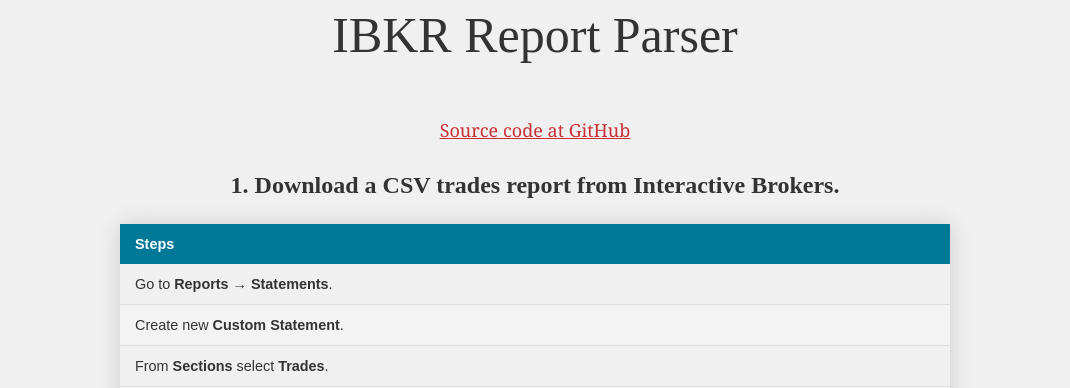
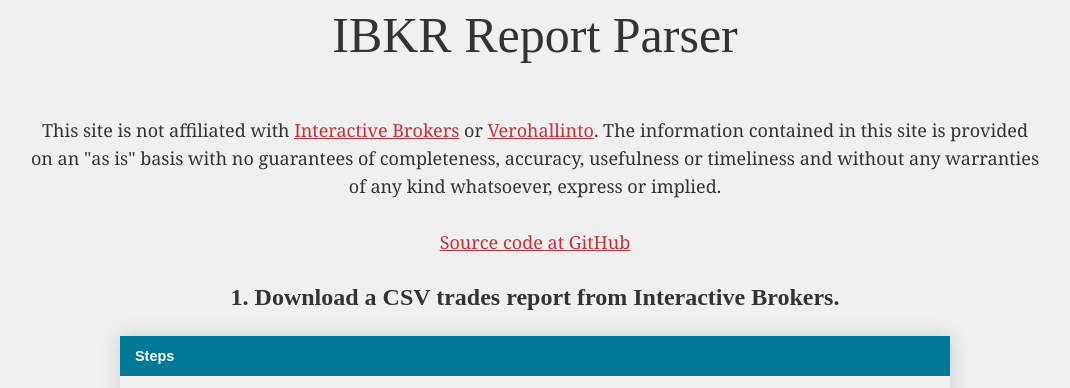
Before and after one commit to oittaa/ibkr-report-parser, a Flask app: page / in a window 1280 px wide. Shown: the top 388 px of the page, without its empty margins (105-1175 px from the left). Run offline with Flask 2, Linux system fonts and the light colour scheme.

Commit message:
Add disclaimers

```diff
--- a/main.py
+++ b/main.py
@@ -1,4 +1,19 @@
 #!/usr/bin/env python3
+""" IBKR Report Parser
+
+TThis program is free software: you can redistribute it and/or modify it under
+the terms of the GNU General Public License as published by the Free Software
+Foundation, either version 3 of the License, or (at your option) any later
+version.
+
+This program is distributed in the hope that it will be useful, but WITHOUT
+ANY WARRANTY; without even the implied warranty of MERCHANTABILITY or FITNESS
+FOR A PARTICULAR PURPOSE. See the GNU General Public License for more details.
+
+You should have received a copy of the GNU General Public License along with
+this program. If not, see <http://www.gnu.org/licenses/>.
+"""
+
 
 import logging
 from base64 import b64encode
--- a/templates/index.html
+++ b/templates/index.html
@@ -4,6 +4,7 @@
 
 {% block content %}
     <h1>{{ title }}</h1>
+    <p>This site is not affiliated with <a href="https://www.interactivebrokers.com/">Interactive Brokers</a> or <a href ="https://vero.fi/">Verohallinto</a>. The information contained in this site is provided on an "as is" basis with no guarantees of completeness, accuracy, usefulness or timeliness and without any warranties of any kind whatsoever, express or implied.</p>
     <p><a href="https://github.com/oittaa/ibkr-report-parser">Source code at GitHub</a></p>
     <h2>1. Download a CSV trades report from Interactive Brokers.</h2>
     <table class="styled-table">
```
